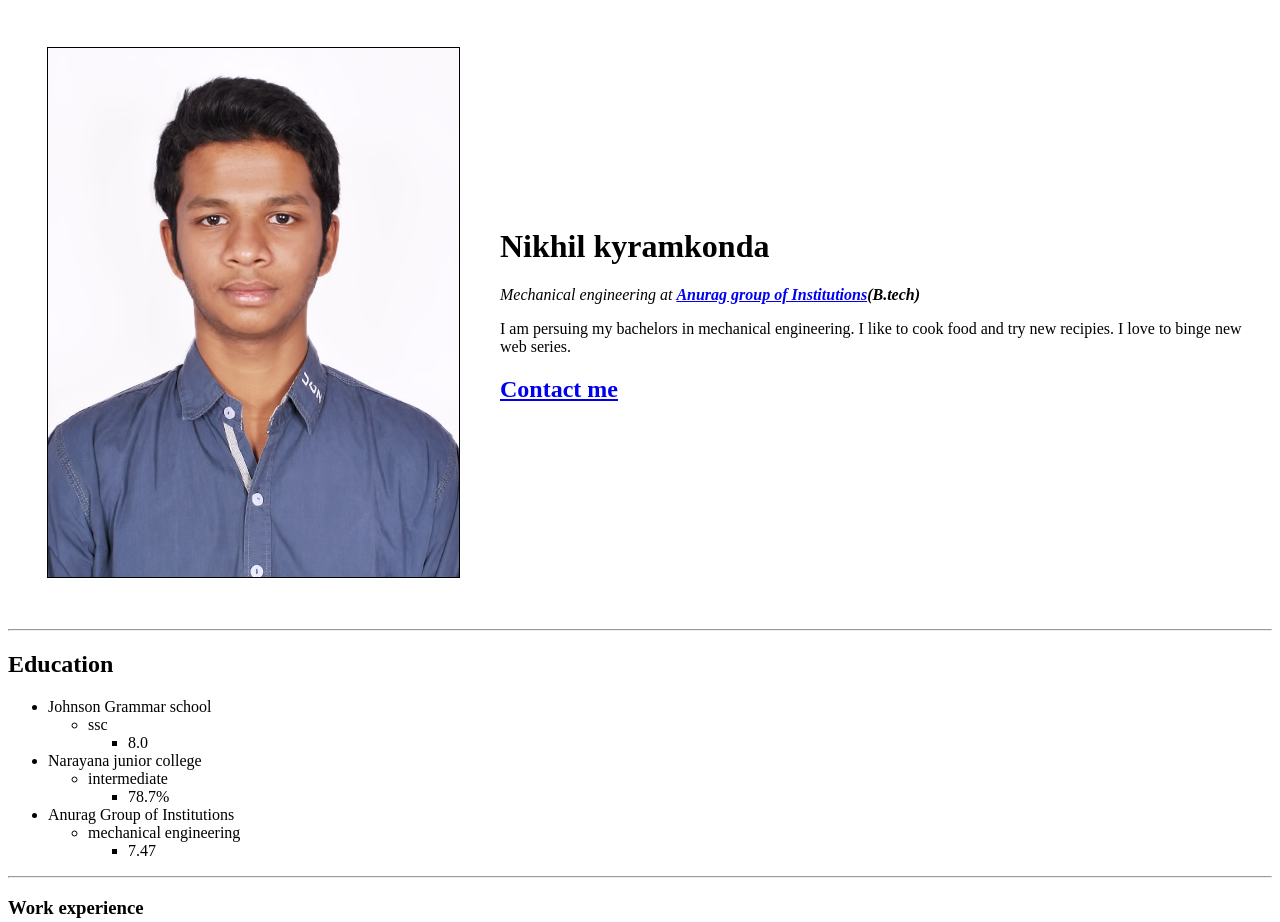
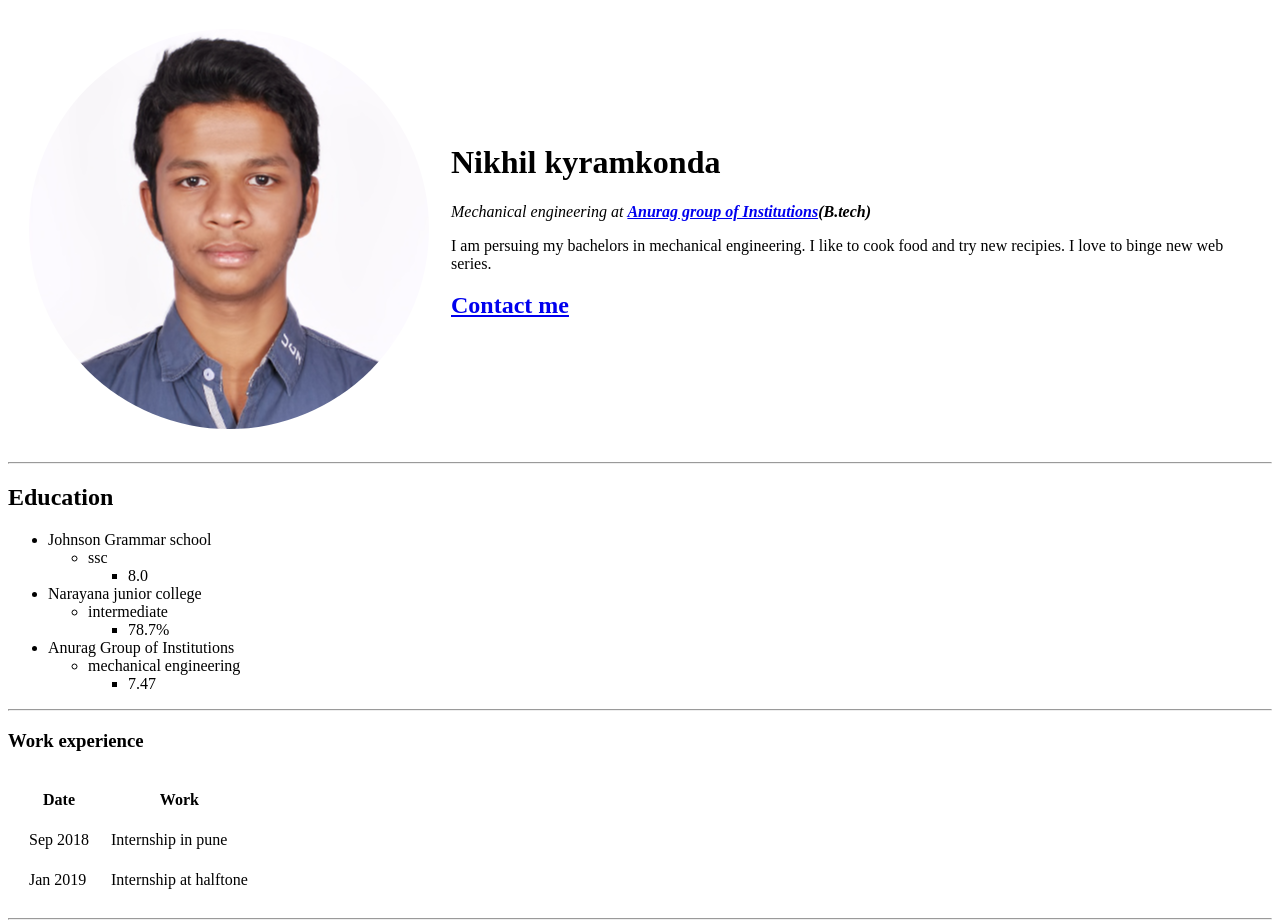
Before and after one commit to nik2208-bot/cv, a plain HTML site: page index.html in a window 1280 px wide. Shown: the top 922 px of the page. Drawn offline with Linux system fonts and the light colour scheme.

Commit message:
Update index.html

```diff
--- a/index.html
+++ b/index.html
@@ -9,7 +9,7 @@
 <body>
   <table cellspacing="20">
     <tr>
-      <td><img src="Nikhil.jpg" alt="nikhil"></td>
+      <td><img src="circle-cropped.png" alt="nikhil"></td>
       <td>
         <h1>Nikhil kyramkonda</h1>
         <p><em>Mechanical engineering at <strong><a href="https://anurag.edu.in/">Anurag group of Institutions</a>(B.tech)</strong></em></p>
```
